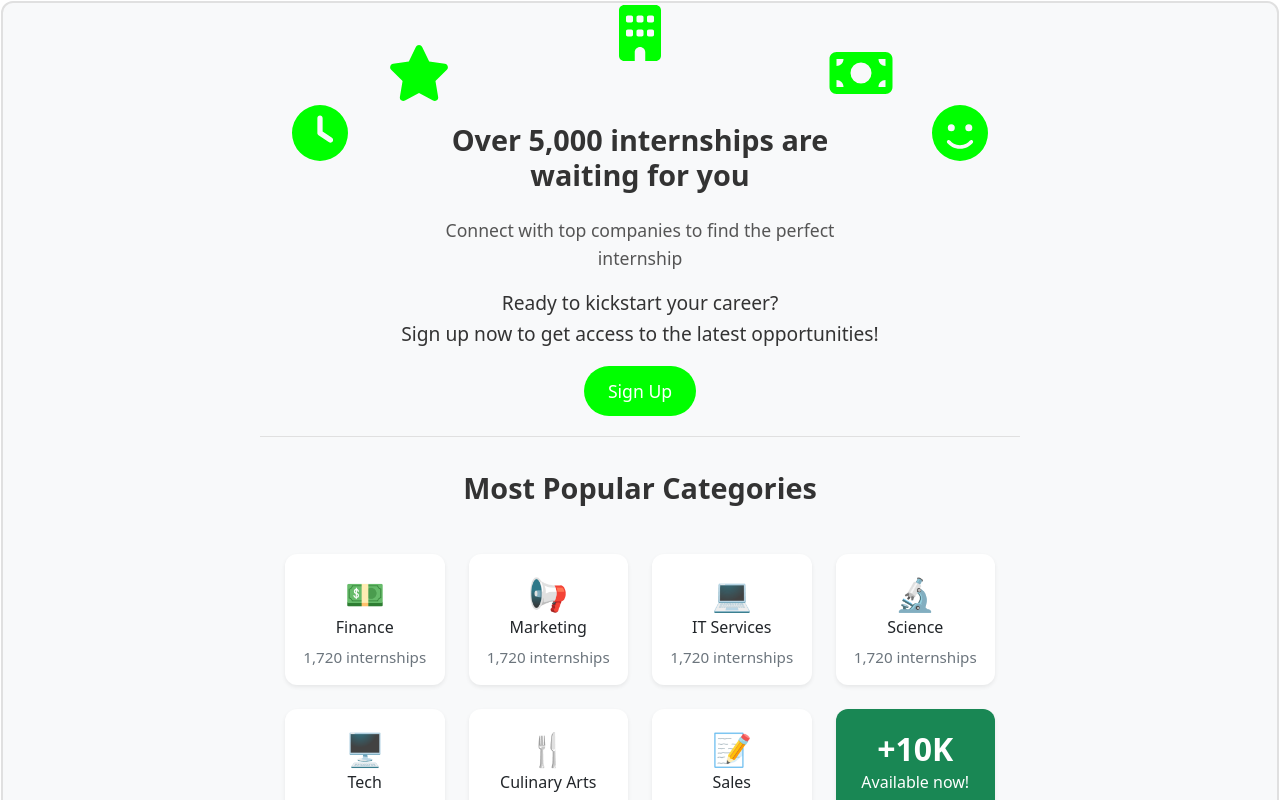
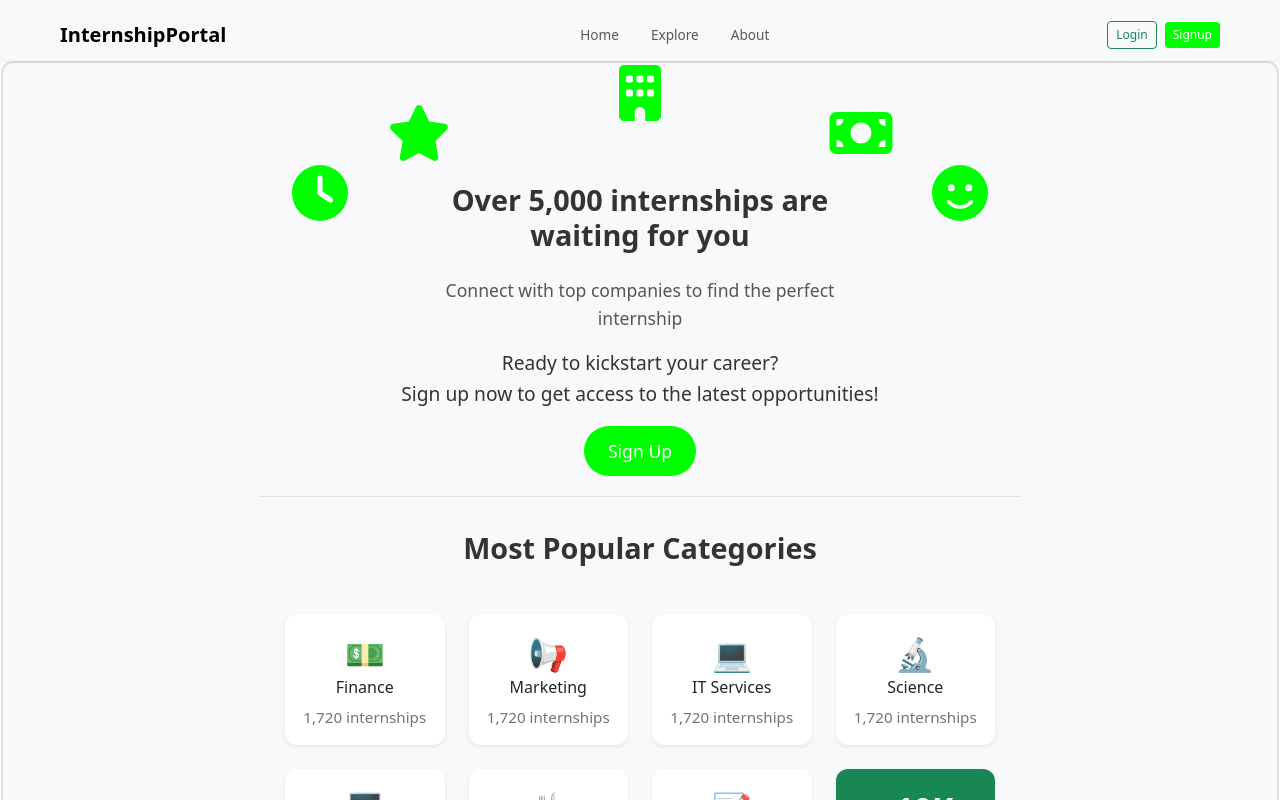
Before and after one commit to wicknesh/ICTAK-Internship-Portal--Student-View, a React (Vite) app in the folder frontend/: page / in a window 1280 px wide. Shown: the top 800 px of the page. Built offline with nearby package versions, Linux system fonts and the light colour scheme.

Commit message:
Add NavBar component on top

```diff
--- a/frontend/src/components/Homepage.jsx
+++ b/frontend/src/components/Homepage.jsx
@@ -1,4 +1,3 @@
-import React from 'react';
 import 'bootstrap/dist/css/bootstrap.min.css';
 import { FontAwesomeIcon } from "@fortawesome/react-fontawesome";
 import { faStar, faClock, faBuilding, faSmile, faMoneyBill } from "@fortawesome/free-solid-svg-icons";
@@ -12,7 +11,8 @@ import CustomNavbar from './CustomNavbar';
 
 const HomePage = () => {
   return (
-
+    <>
+      <CustomNavbar />
       <div className="homepage">
         <div className="wrapper">
           {/* Icon Section */}
@@ -23,7 +23,6 @@ const HomePage = () => {
             <FontAwesomeIcon icon={faSmile} className="icon icon-smile" />
             <FontAwesomeIcon icon={faMoneyBill} className="icon icon-money" />
           </div>
-
           {/* Main Heading */}
           <div className="content">
             <h2>Over 5,000 internships are waiting for you</h2>
@@ -43,7 +42,7 @@ const HomePage = () => {
 
         </div>
       </div>
-
+    </>
   );
 };
 
```
Lines whose indentation alone changed are shown as unchanged.
